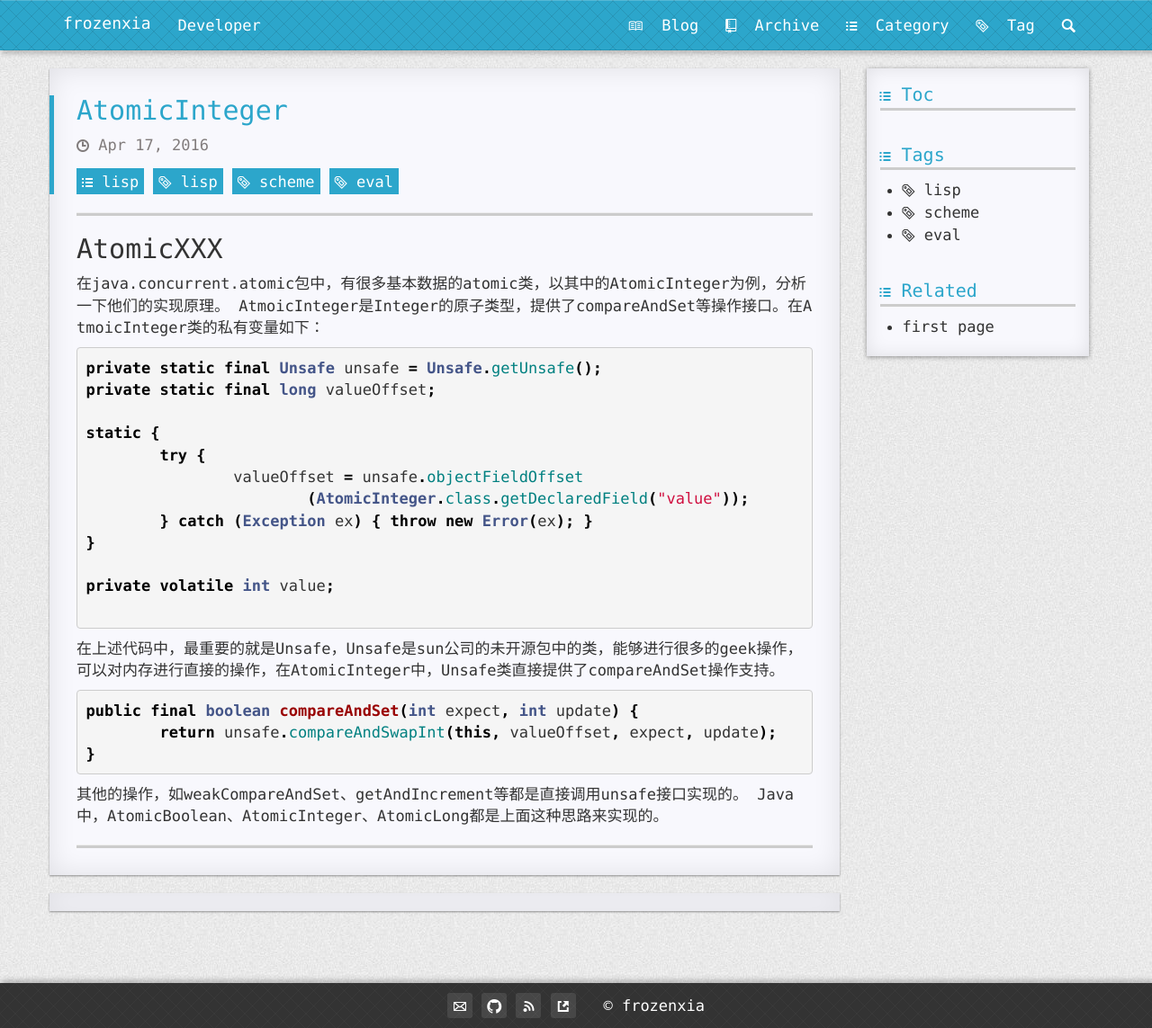
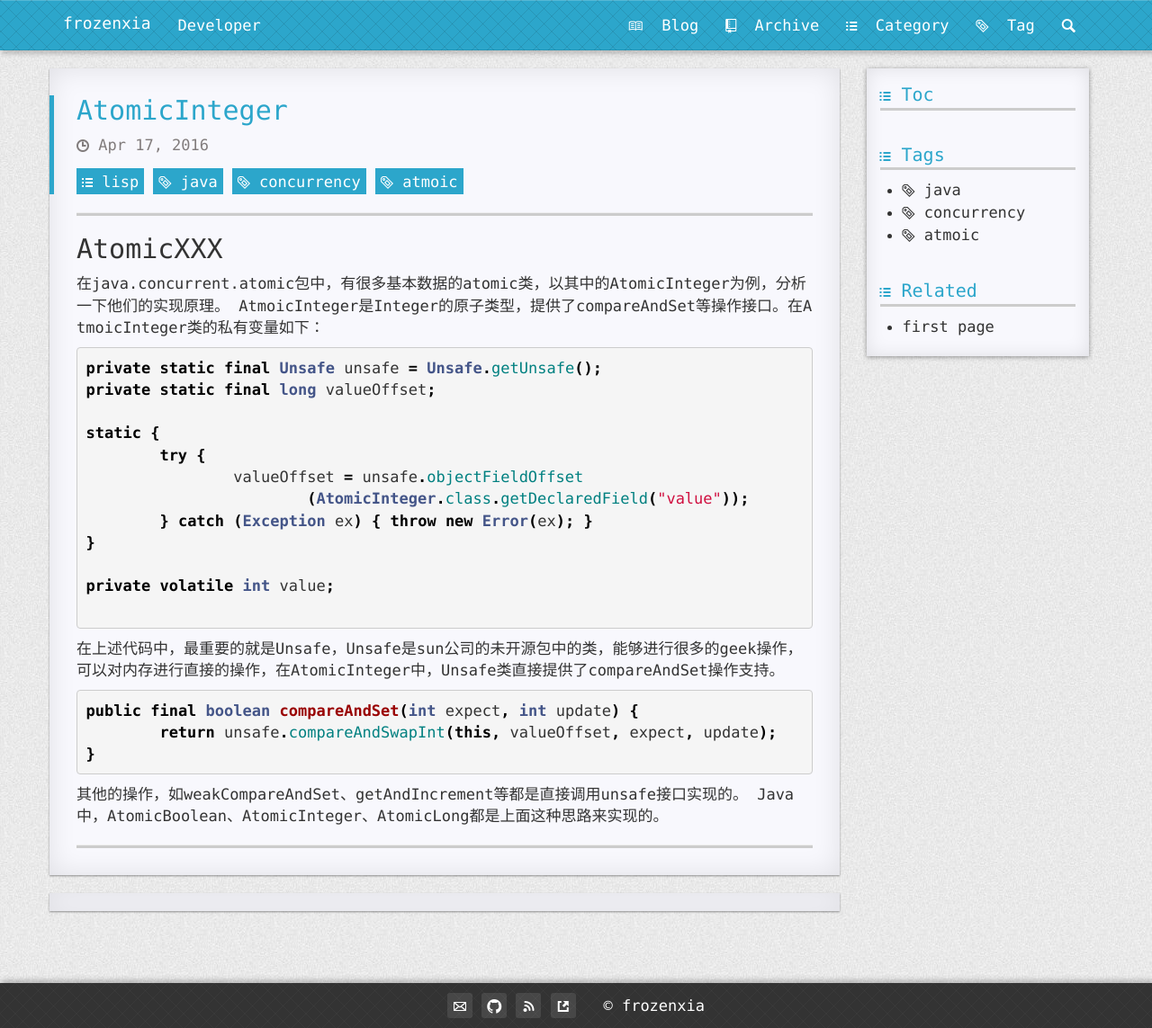
Before and after one commit to tinymindxx/frozenxia.github.io, a Jekyll site: the page built from _posts/2016-04-17-atomic.md, in a window 1280 px wide. Shown: the whole page at 90% size. Built offline with Jekyll 4.4.1, drawn with Linux system fonts in a browser that asks for light colours; nearby versions of some CDN libraries; comment, search, counter and statistics services are not loaded.

Commit message:
AtomicInteger

```diff
--- a/_posts/2016-04-17-atomic.md
+++ b/_posts/2016-04-17-atomic.md
@@ -1,7 +1,7 @@
 ---
 layout: post
 title: AtomicInteger
-tags: lisp scheme eval
+tags: java concurrency atmoic
 categories: lisp
 ---
 ## AtomicXXX
```
